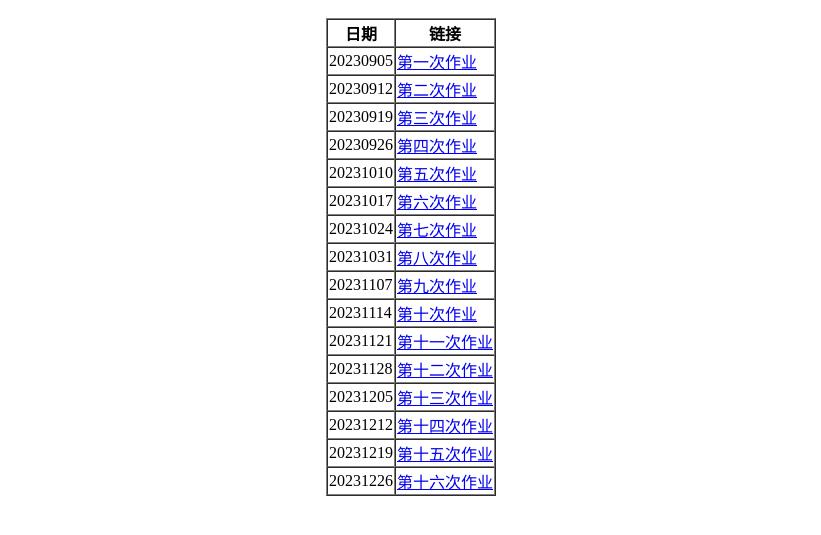
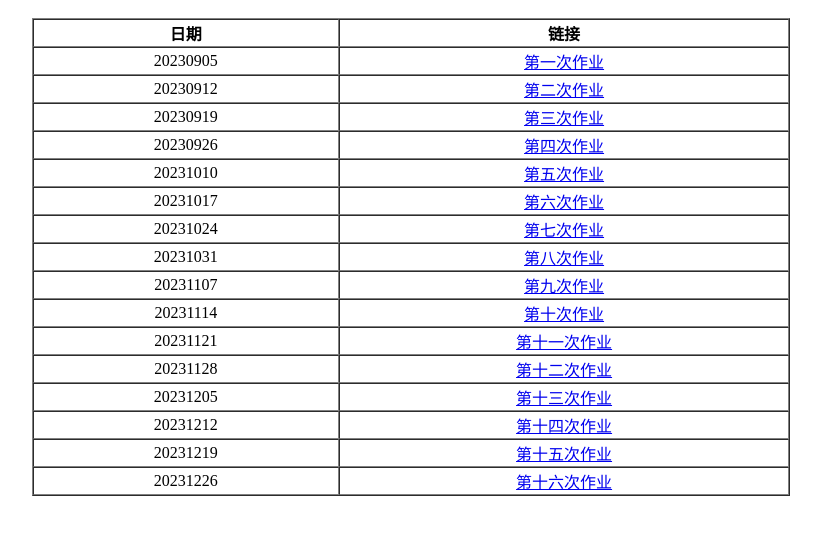
Before and after one commit to zjiaw/zjiaw.github.io, a plain HTML site: page index.html in a window 1280 px wide. Shown: the part 57-592 px from the top of the page, without its empty margins (229-1050 px from the left). Drawn offline with Linux system fonts and the light colour scheme.

Commit message:
Update index.html

```diff
--- a/index.html
+++ b/index.html
@@ -7,6 +7,10 @@
         <title>20213643周嘉旺</title>
         <style>
             h1 {text-align: center;}
+            table {
+                text-align: center;
+                width: 60%;
+                height: 100px;}
         </style>
  </head>
        <body background="background.jpg"
```
